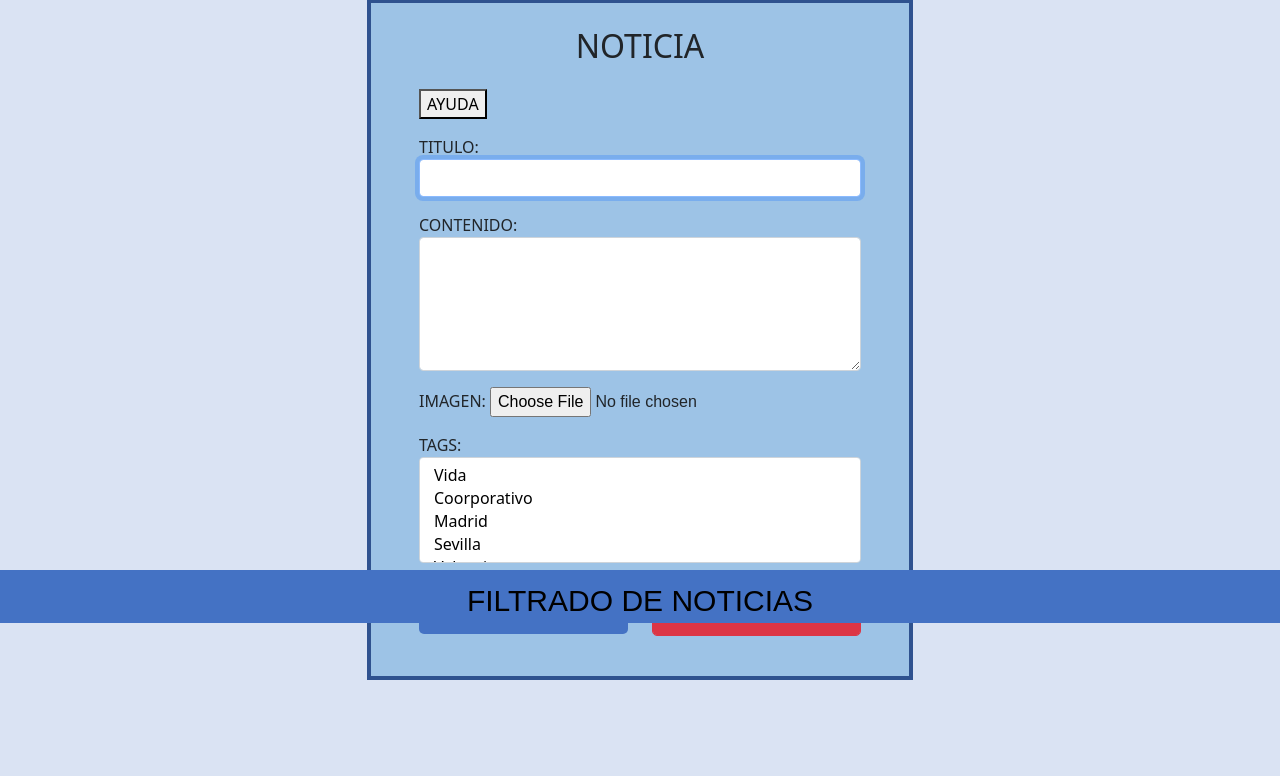
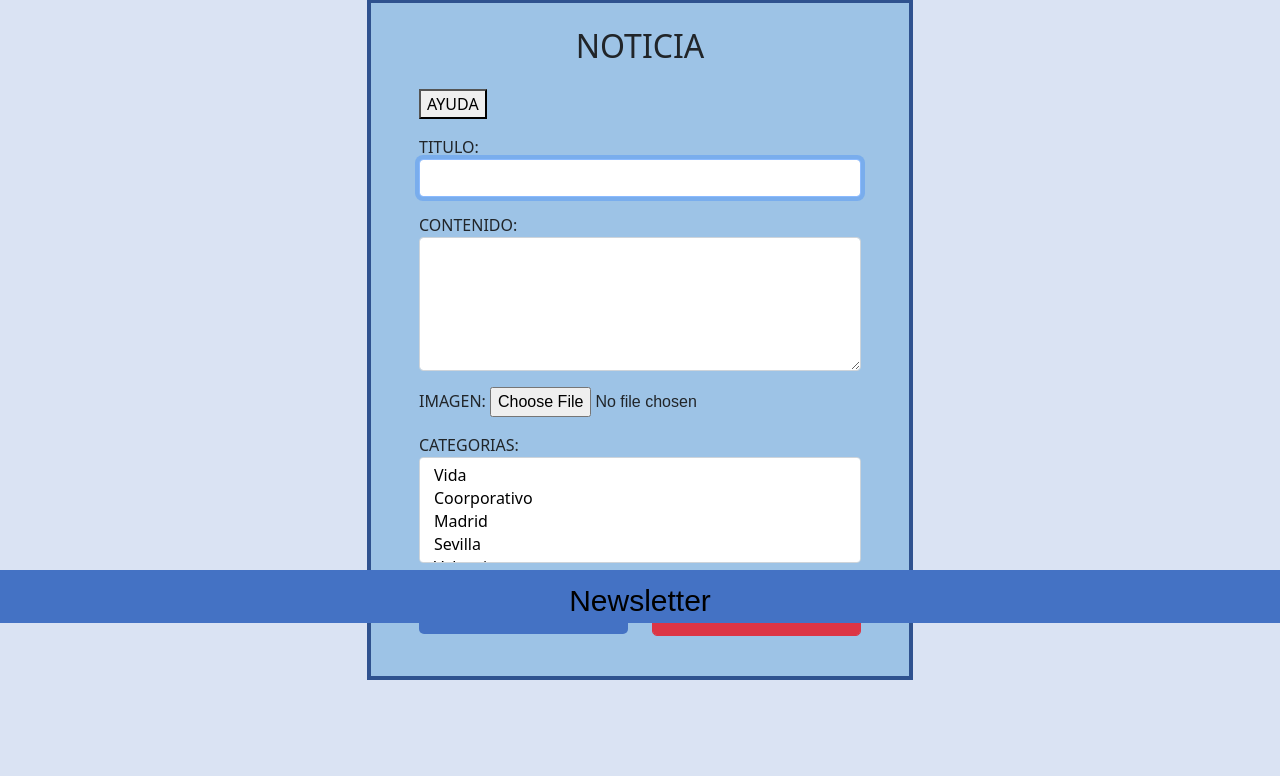
Before and after one commit to Alba-18/TFG_Software_Alba, a Spring Boot app: page /article/new in a window 1280 px wide. Shown: the part 177-953 px from the top of the page. Run offline with Spring Boot 4, Linux system fonts and the light colour scheme; a user stored in the database is signed in; data comes from the database, SQL or seed files in the repository; some of the project's set-up classes (security, data sources, template engines, error pages and the like) are left out, and stand-ins take their place; some libraries are stand-ins or nearby versions.

Commit message:
changes 20240705

```diff
--- a/TfgSoftAlba/src/main/java/com/example/TfgSoftAlba/models/service/Impl/ArticleServiceImpl.java
+++ b/TfgSoftAlba/src/main/java/com/example/TfgSoftAlba/models/service/Impl/ArticleServiceImpl.java
@@ -60,7 +60,7 @@ public class ArticleServiceImpl implements ArticleService {
                 FileUploadUtil.saveImage(fileName, multipartFile);
                 newArticle.setImage(fileName);
             }
-            // Actualiza el artículo para reflejar las asociaciones de subcategorías
+            // Actualiza el artículo
             newArticle = articleRepository.save(newArticle);
         }
         articleRepository.save(newArticle);
--- a/TfgSoftAlba/src/main/resources/application.properties
+++ b/TfgSoftAlba/src/main/resources/application.properties
@@ -1,5 +1,5 @@
 spring.datasource.url=jdbc:mysql://database:3306/db_tfgalba
-spring.datasource.username=user
+spring.datasource.username=root
 spring.datasource.password=1234
 spring.datasource.driver-class-name=com.mysql.cj.jdbc.Driver
 
--- a/TfgSoftAlba/src/main/resources/templates/article.html
+++ b/TfgSoftAlba/src/main/resources/templates/article.html
@@ -21,7 +21,7 @@
                     <div class="tm-noticia-item">
                         <p class="py-4"style="text-align: center;"><strong th:text="${Article.CreationDate}"></strong></p>
                         <div class="tm-tags">
-                            <p>Tags:</p>
+                            <p>Categorias:</p>
                             <div class="d-flex flex-wrap">
                                 <div th:each="tag : ${Article.tags}">
                                     <span th:text="${tag.name}" class="tag-badge mr-1"></span>
--- a/TfgSoftAlba/src/main/resources/templates/panel/article/form.html
+++ b/TfgSoftAlba/src/main/resources/templates/panel/article/form.html
@@ -32,7 +32,7 @@
                                         <li>Rellenar el campo título</li>
                                         <li>Rellenar el campo contenido</li>
                                         <li>Seleccionar una imagen disponible en nuestro ordenador</li>
-                                        <li>Asignar los tags necesarios (para seleccionar más de un tag hay que mantener pulsada la tecla <strong>ctrl</strong>)</li>
+                                        <li>Asignar las categorias necesarias (para seleccionar más de una hay que mantener pulsada la tecla <strong>ctrl</strong>)</li>
                                     </ul>
                                 </div>
                                 <div class="modal-footer" style="border: #9DC3E6">
@@ -62,7 +62,7 @@
                         </div>
 
                         <div class="form-group mb-3">
-                            <label class="control-label" for="tags">TAGS: </label>
+                            <label class="control-label" for="tags">CATEGORIAS: </label>
                             <select multiple class="form-control" id="tags" name="selectedTags">
                                 <option th:each="tag : ${tags}" th:value="${tag.id}" th:text="${tag.name}"></option>
                             </select>
--- a/TfgSoftAlba/src/main/resources/templates/panel/article/index.html
+++ b/TfgSoftAlba/src/main/resources/templates/panel/article/index.html
@@ -38,7 +38,6 @@
                                     <td width="170px">
                                         <a th:href="'/article/edit/'+ ${article.id}" class="btn btn-success" style="border-radius: 5px;">Editar</a>
                                         <a th:onclick="deleteArticle([[${article.id}]])" href="#" class="btn btn-danger " style="border-radius: 5px;">Eliminar</a>
-                                        <!-- <a th:href="'/article/delete/'+ ${article.id}" class="btn btn-danger " style="border-radius: 5px;">Eliminar</a> -->
                                     </td>
                                 </tr>
                             </tbody>
--- a/TfgSoftAlba/src/main/resources/templates/plantilla/template.html
+++ b/TfgSoftAlba/src/main/resources/templates/plantilla/template.html
@@ -45,7 +45,7 @@
         <div class="row mb-2"></div>
         <div class="row">
             <a class="tm-footer-title">
-                FILTRADO DE NOTICIAS
+                Newsletter
             </a>
         </div>
 
```
Also changed, not shown: 6 other files.
